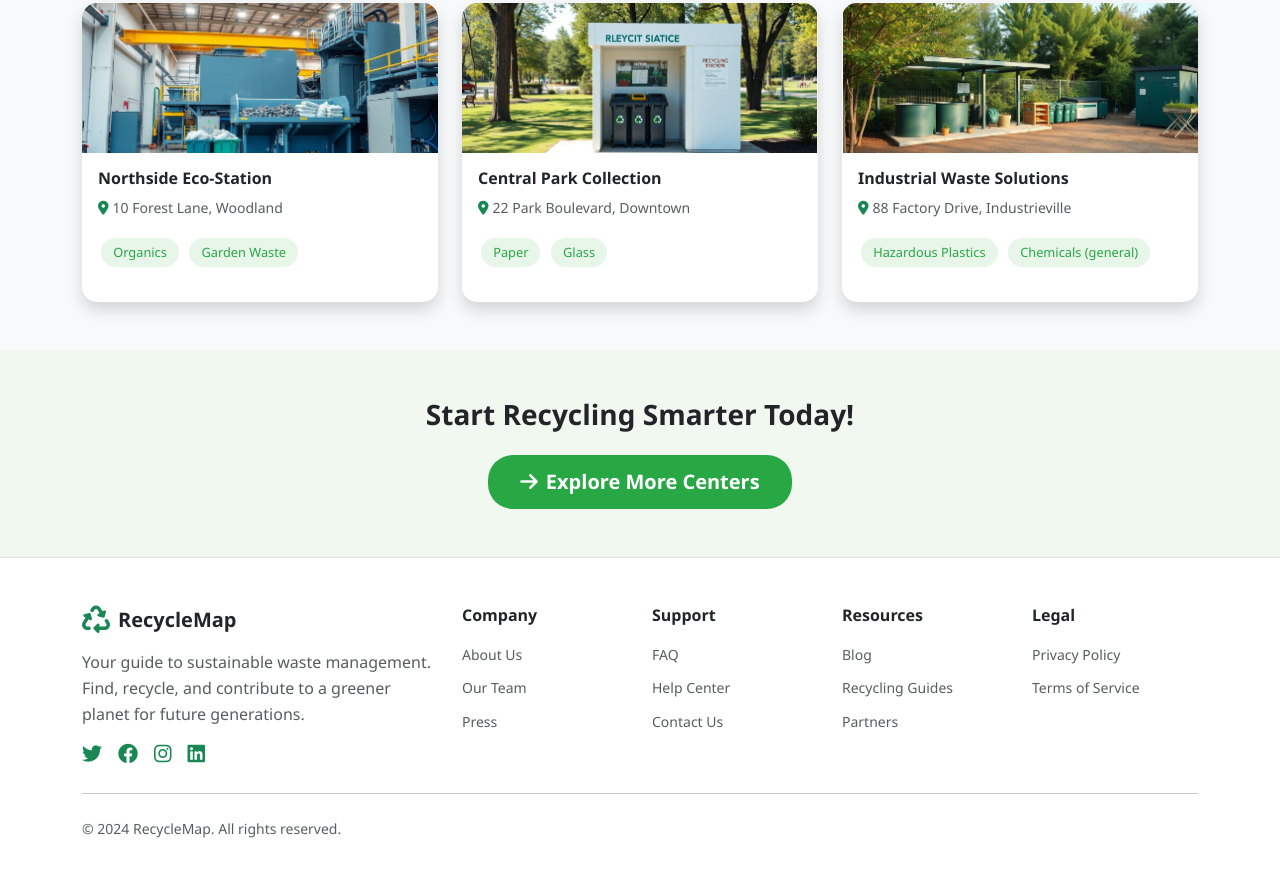
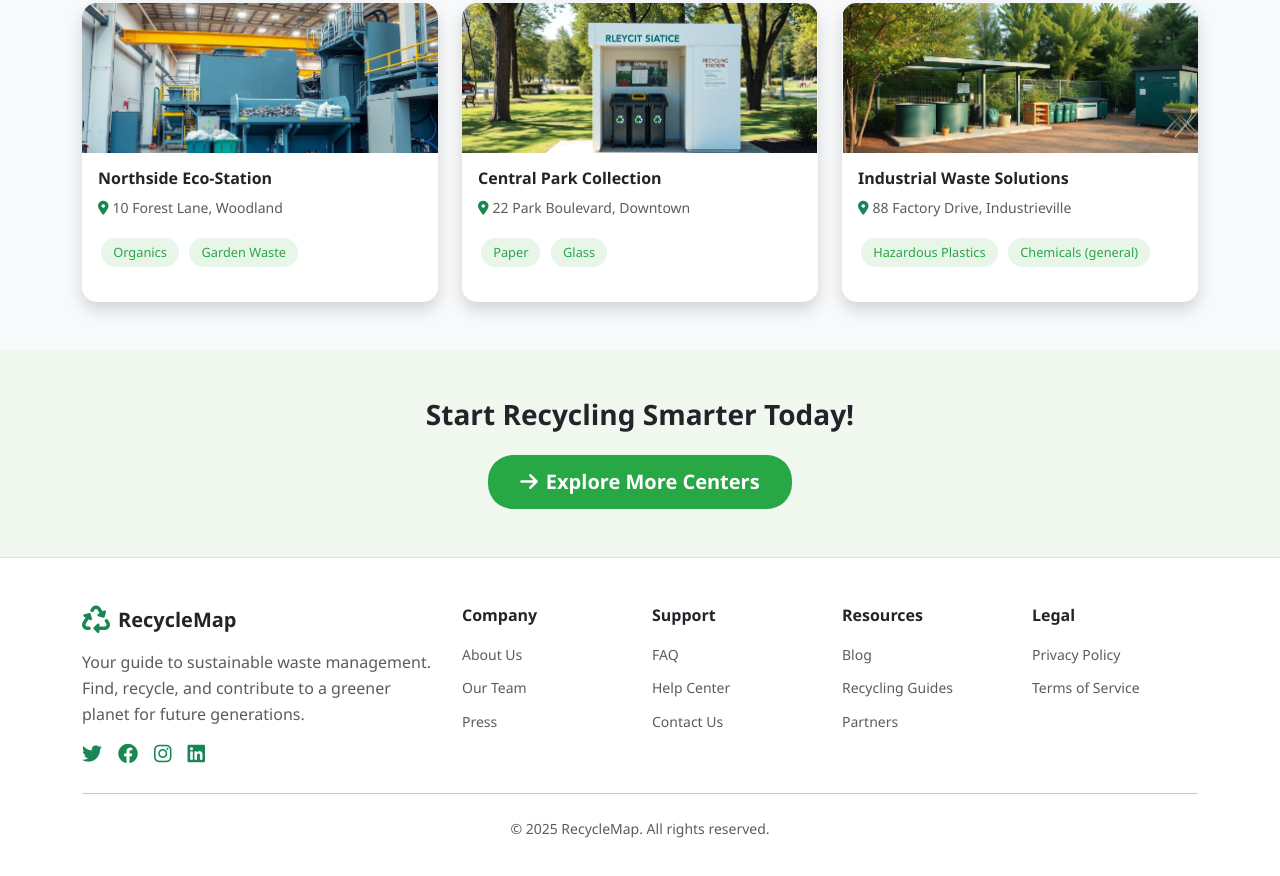
Before and after one commit to RowenaSayed/Recycling-map-website, a plain HTML site: page index.html in a window 1280 px wide. Shown: the part 1669-2545 px from the top of the page. Drawn offline with nearby package versions, Linux system fonts and the light colour scheme.

Commit message:
feat: edit footer

```diff
--- a/index.html
+++ b/index.html
@@ -613,12 +613,11 @@
 
         <hr class="my-4" />
 
-        <div class="row align-items-center">
-          <div class="col-md-6 col-12 text-center text-md-start mb-2 mb-md-0">
-            <p class="text-muted mb-0 small">
-              © 2024 RecycleMap. All rights reserved.
-            </p>
-          </div>
+       <div class="d-flex justify-content-center align-items-center">
+  <p class="text-muted small mb-0">
+    © 2025 RecycleMap. All rights reserved.
+  </p>
+</div>
 
         </div>
       </div>
```
